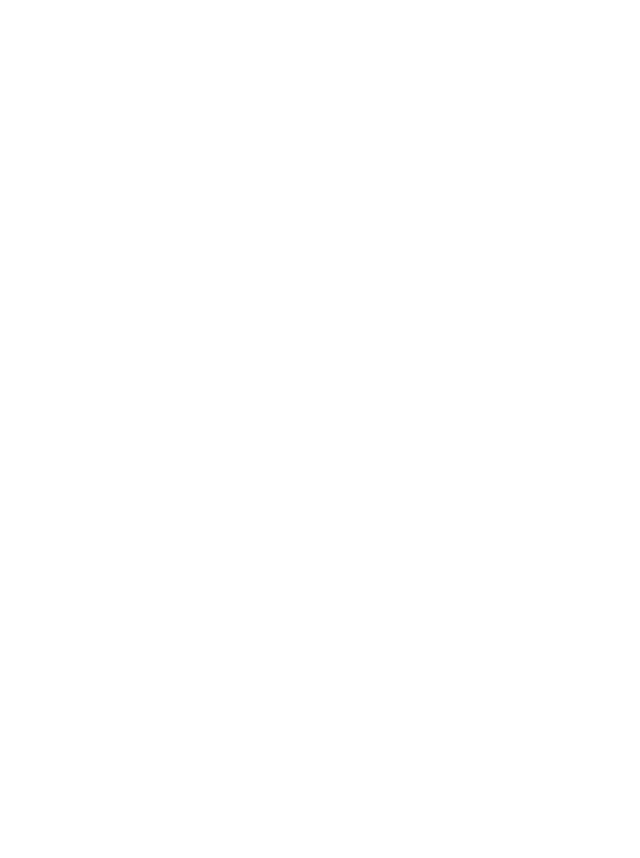
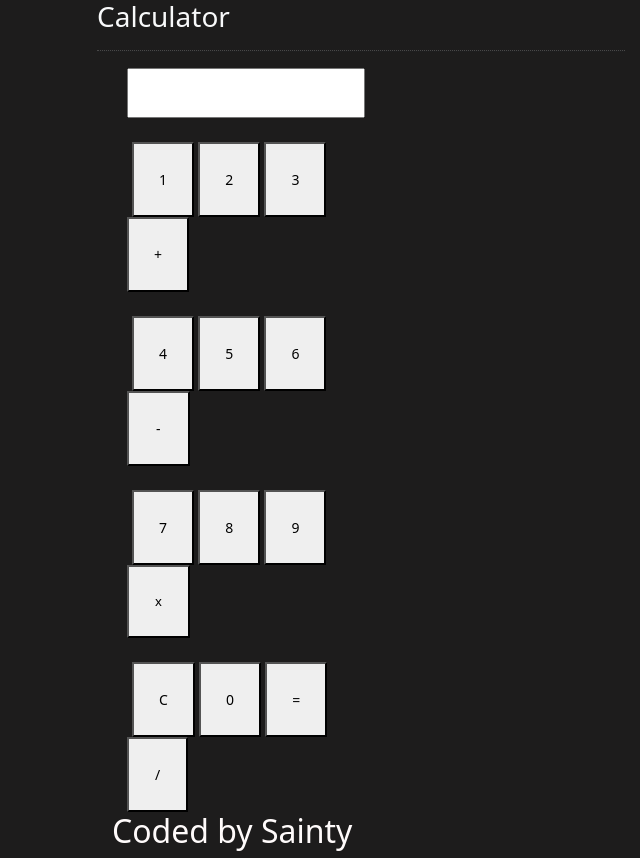
Before and after one commit to saintycode/calculator, a plain HTML site: page index.html in a window 1280 px wide. Shown: the whole page, without its empty margins (0-640 px from the left). Before the commit the page ends 800 px from the top, so only its background shows below. Drawn offline with nearby package versions, Linux system fonts and the light colour scheme.

Commit message:
Revert "merge"

```diff
--- a/index.html
+++ b/index.html
@@ -1 +1,175 @@
-<link href="https://unpkg.com/tailwindcss@^1.0/dist/tailwind.min.css" rel="stylesheet"/><div id="root"></div>
+<!DOCTYPE html>
+<html lang="en">
+  <head>
+    <link rel="stylesheet" type="text/css" href="css/bootstrap.css" />
+    <link
+      href="https://cdn.jsdelivr.net/npm/bootstrap@5.1.3/dist/css/bootstrap.min.css"
+      rel="stylesheet"
+      integrity="sha384-1BmE4kWBq78iYhFldvKuhfTAU6auU8tT94WrHftjDbrCEXSU1oBoqyl2QvZ6jIW3"
+      crossorigin="anonymous"
+    />
+    <meta
+      charset="UTF-8"
+      name="viewport"
+      content="width-device-width, initial-scale=1"
+    />
+  </head>
+  <body style="margin: auto; background-color: rgb(29, 28, 28)" ;>
+    <div class="col">
+      <div class="container-lg" style="block">
+        <div class="col-md-3"></div>
+        <div class="col-md-6 well">
+          <h3 class="text-light">Calculator</h3>
+          <hr style="border-top: 1px dotted #ccc" />
+          <div class="col-md-2"></div>
+          <div class="col-md-8">
+            <div class="col-md-1"></div>
+            <div class="col-md-10 well" style="background-color: $indigo-200">
+              <form name="calculator">
+                <input
+                  type="text"
+                  name="result"
+                  style="width: 100%; height: 50px; font-size: 30px"
+                />
+                <br /><br />
+                <button
+                  type="button"
+                  onclick="calculator.result.value+='1'"
+                  style="padding: 25px; margin-left: 5px; font-size: 14px"
+                >
+                  1
+                </button>
+                <button
+                  type="button"
+                  onclick="calculator.result.value+='2'"
+                  style="padding: 25px; font-size: 14px"
+                >
+                  2
+                </button>
+                <button
+                  type="button"
+                  onclick="calculator.result.value+='3'"
+                  style="padding: 25px; font-size: 14px"
+                >
+                  3
+                </button>
+                <button
+                  type="button"
+                  onclick="calculator.result.value+='+'"
+                  style="padding: 25px; font-size: 14px"
+                >
+                  +
+                </button>
+                <br /><br />
+                <button
+                  type="button"
+                  onclick="calculator.result.value+='4'"
+                  style="padding: 25px; margin-left: 5px; font-size: 14px"
+                >
+                  4
+                </button>
+                <button
+                  type="button"
+                  onclick="calculator.result.value+='5'"
+                  style="padding: 25px; font-size: 14px"
+                >
+                  5
+                </button>
+                <button
+                  type="button"
+                  onclick="calculator.result.value+='6'"
+                  style="padding: 25px; font-size: 14px"
+                >
+                  6
+                </button>
+                <button
+                  type="button"
+                  onclick="calculator.result.value+='-'"
+                  style="
+                    padding-top: 25px;
+                    padding-bottom: 25px;
+                    padding-right: 27px;
+                    padding-left: 27px;
+                    font-size: 14px;
+                  "
+                >
+                  -
+                </button>
+                <br /><br />
+                <button
+                  type="button"
+                  onclick="calculator.result.value+='7'"
+                  style="padding: 25px; margin-left: 5px; font-size: 14px"
+                >
+                  7
+                </button>
+                <button
+                  type="button"
+                  onclick="calculator.result.value+='8'"
+                  style="padding: 25px; font-size: 14px"
+                >
+                  8
+                </button>
+                <button
+                  type="button"
+                  onclick="calculator.result.value+='9'"
+                  style="padding: 25px; font-size: 14px"
+                >
+                  9
+                </button>
+                <button
+                  type="button"
+                  onclick="calculator.result.value+='*'"
+                  style="
+                    padding-top: 25px;
+                    padding-bottom: 25px;
+                    padding-right: 26px;
+                    padding-left: 26px;
+                    font-size: 13px;
+                  "
+                >
+                  x
+                </button>
+                <br /><br />
+                <button
+                  type="button"
+                  onclick="calculator.result.value =''"
+                  style="padding: 25px; margin-left: 5px; font-size: 14px"
+                >
+                  C
+                </button>
+                <button
+                  type="button"
+                  onclick="calculator.result.value+='0'"
+                  style="padding: 25px; font-size: 14px"
+                >
+                  0
+                </button>
+                <button
+                  type="button"
+                  onclick="calculator.result.value=eval(calculator.result.value)"
+                  style="padding: 25px; font-size: 14px"
+                >
+                  =
+                </button>
+                <button
+                  type="button"
+                  onclick="calculator.result.value+='/'"
+                  style="
+                    padding-top: 25px;
+                    padding-bottom: 25px;
+                    padding-right: 26px;
+                    padding-left: 26px;
+                    font-size: 14px;
+                  "
+                >
+                  /
+                </button>
+              </form>
+            </div><h2 style="color: rgb(255, 251, 251); display: inline-block">Coded by Sainty</h2>
+          </div>
+        </div>
+      </div>
+    </div>
+  </body>
+</html>
--- a/package.json
+++ /dev/null
@@ -1,6 +0,0 @@
-{
-     "dependencies": {
-       "react": "latest",
-"react-dom": "latest"
-     }
-   }
```
Also changed, not shown: calculator.js (deleted, +0 -142 lines), index.js (deleted, +0 -9 lines), README.md.
